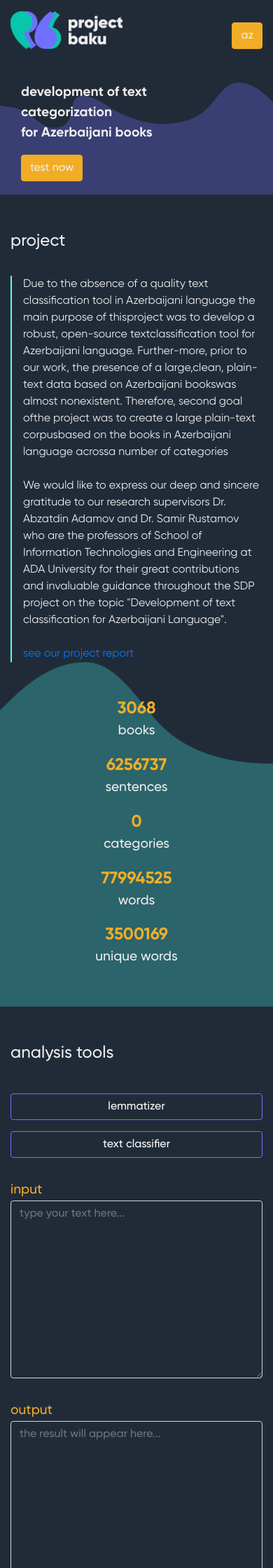
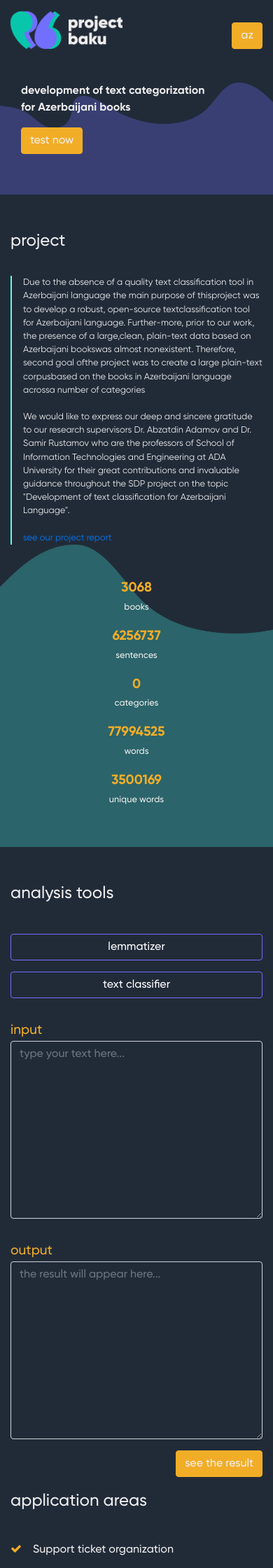
Before and after one commit to amiradamov/BakuProject, a Flask app: page / in a window 390 px wide. Shown: the top 2240 px of the page at 70% size. Run offline with Flask 2, Linux system fonts and the light colour scheme; some libraries are stand-ins or nearby versions.

Commit message:
some responsiveness issues solved.

```diff
--- a/static/assets/style.css
+++ b/static/assets/style.css
@@ -72,7 +72,6 @@ body {
 .banner-image {
     width: 22rem;
 }
-
 
 .title {
     font-size: 1.5rem;
@@ -227,7 +226,7 @@ select {
 /* Small devices (phones, 480px and down) */
 @media screen and (max-width: 480px) {
     .statistics {
-        font-size: 1.5rem;
+        font-size: 1.4rem;
     }
 
     .subtitle {
@@ -242,17 +241,36 @@ select {
         width: 100%;
         height: 10rem;
     }
+
+    .faculties {
+        font-size: 0.8rem;
+    }
+
+    .names {
+        font-size: 0.8rem;
+    }
+
+    .text {
+        font-size: 0.8rem;
+    }
+
+    .banner-title {
+        font-size: 1rem
+    }
   }
 
 /* Medium devices (tablets, 768px and down) */
 @media (max-width: 768px) {
-    #banner {
+    .statistics {
+        font-size: 1.2rem;
+    }
+    .banner-image {
+        display: none;
     }
  }
 
  /* Large devices (desktops, 992px and down) */
 @media (min-width: 992px) {
-
 }
 
 /* Extra large devices (large desktops, 1200px and down)  */
--- a/templates/index.html
+++ b/templates/index.html
@@ -36,7 +36,7 @@
 
       <div class="col-10 mt-3">
         <ul class="nav justify-content-end">
-          <li class="nav-item d-none d-md-block">
+          <li class="nav-item d-none d-md-block align-self-center">
             <a class="nav-link" href="#project">project</a>
           </li>
 
@@ -65,11 +65,11 @@
   <div id="banner" class="container-fluid mt-5">
     <div class="container">
       <div class="row d-flex">
-        <div class="col-8 align-self-center">
+        <div class="col-12 col-md-8 align-self-center">
           <span class="banner-title">development of text categorization <br> for Azerbaijani books</span><br>
           <a class="btn btn-secondary mt-3 btn-test" href="#analysis-tools">test now</a>
         </div>
-        <div class="col-3 title justify-content-end d-none d-md-block">
+        <div class="col-4 justify-content-end d-none d-md-block">
           <img src="static/assets/images/banner.png" class="banner-image" alt="">
         </div>
       </div>
@@ -121,32 +121,32 @@
         <div class="container mt-5 mb-4">
           <div class="row justify-content-center justify-content-md-between">
 
-            <div class="col-8 col-md-4 justify-content-center mb-3 text-center">
+            <div class="col-8 col-lg-4 justify-content-center mb-3 text-center">
               <span class="statistics" id="books">3068</span><br>
               <span class="names mb-2">books</span><br>
             </div>
 
-            <div class="col-8 col-md-4 justify-content-center mb-3 text-center">
+            <div class="col-8 col-lg-4 justify-content-center mb-3 text-center">
               <span class="statistics" id="sentences">6256737</span><br>
               <span class="names mb-2">sentences</span><br>
             </div>
 
-            <div class="col-8 col-md-4 justify-content-center mb-3 text-center">
+            <div class="col-8 col-lg-4 justify-content-center mb-3 text-center">
               <span class="statistics" id="categories">0</span><br>
               <span class="names mb-2">categories</span><br>
             </div>
 
-            <div class="col-8 col-md-4 justify-content-center mb-3 text-center">
+            <div class="col-8 col-lg-4 justify-content-center mb-3 text-center">
               <span class="statistics" id="words">77994525</span><br>
               <span class="names mb-2">words</span><br>
             </div>
 
-            <div class="col-8 col-md-4 justify-content-center mb-3 text-center">
+            <div class="col-8 col-lg-4 justify-content-center mb-3 text-center">
               <span class="statistics" id="unique-words">3500169</span><br>
               <span class="names mb-2">unique words</span><br>
             </div>
 
-            <div class="col-8 col-md-4 justify-content-center mb-3 text-center">
+            <div class="col-8 col-lg-4 justify-content-center mb-3 text-center">
 
             </div>
           </div>
@@ -160,7 +160,7 @@
     <span class="title">analysis tools</span>
     <div class="row mt-3">
 
-      <div class="col-12 col-md-2">
+      <div class="col-12 col-lg-2">
         <div class="input-group mt-4 d-flex flex-column">
           <form action="GET">
             <input class="btn btn-secondary btn-lemmatizer mb-2 w-100" id="lemmatizer" type="button" value="lemmatizer">
@@ -168,7 +168,7 @@
               value="text classifier">
           </form>
 
-          <div class="d-none" id="algorithms">
+          <div class="d-none text-center" id="algorithms">
             <div class="form-check mb-2">
               <input class="form-check-input" type="radio" name="exampleRadios" id="exampleRadios1" value="option1"
                 checked>
@@ -202,7 +202,7 @@
         </div>
       </div>
 
-      <div class="col-12 col-md-5">
+      <div class="col-12 col-lg-5">
         <form action="/" method="GET" name="baku-form">
           <div class="form-group mt-3">
             <span class="subtitle">input</span>
@@ -212,7 +212,7 @@
         </form>
       </div>
 
-      <div class="col-12 col-md-5">
+      <div class="col-12 col-lg-5">
         <form action="">
           <div class="form-group mt-3">
             <span class="subtitle">output</span>
@@ -276,7 +276,7 @@
             </div>
           </div>
 
-        <span class="names mb-2">Abzatdin Adamov</span><br>
+          <span class="names mb-lg-2">Abzatdin Adamov</span><br>
           <span class="faculties">mentor</span>
         </div>
 
@@ -293,7 +293,7 @@
             </div>
           </div>
 
-        <span class="names mb-2">Samir Rustamov</span><br>
+          <span class="names mb-lg-2">Samir Rustamov</span><br>
           <span class="faculties">mentor</span>
         </div>
       </div>
```
Also changed, not shown: templates/az.html (+23 -18 lines). Lines whose indentation alone changed are shown as unchanged.
